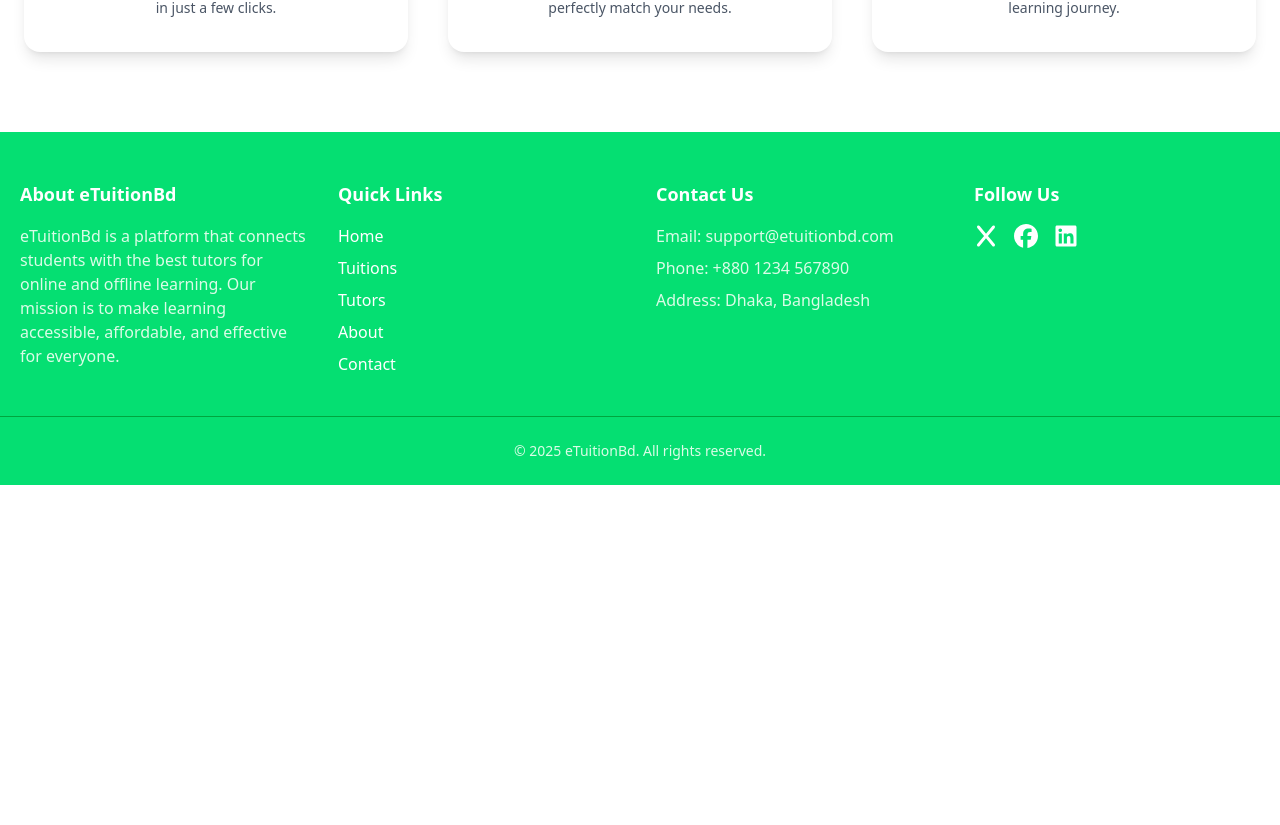
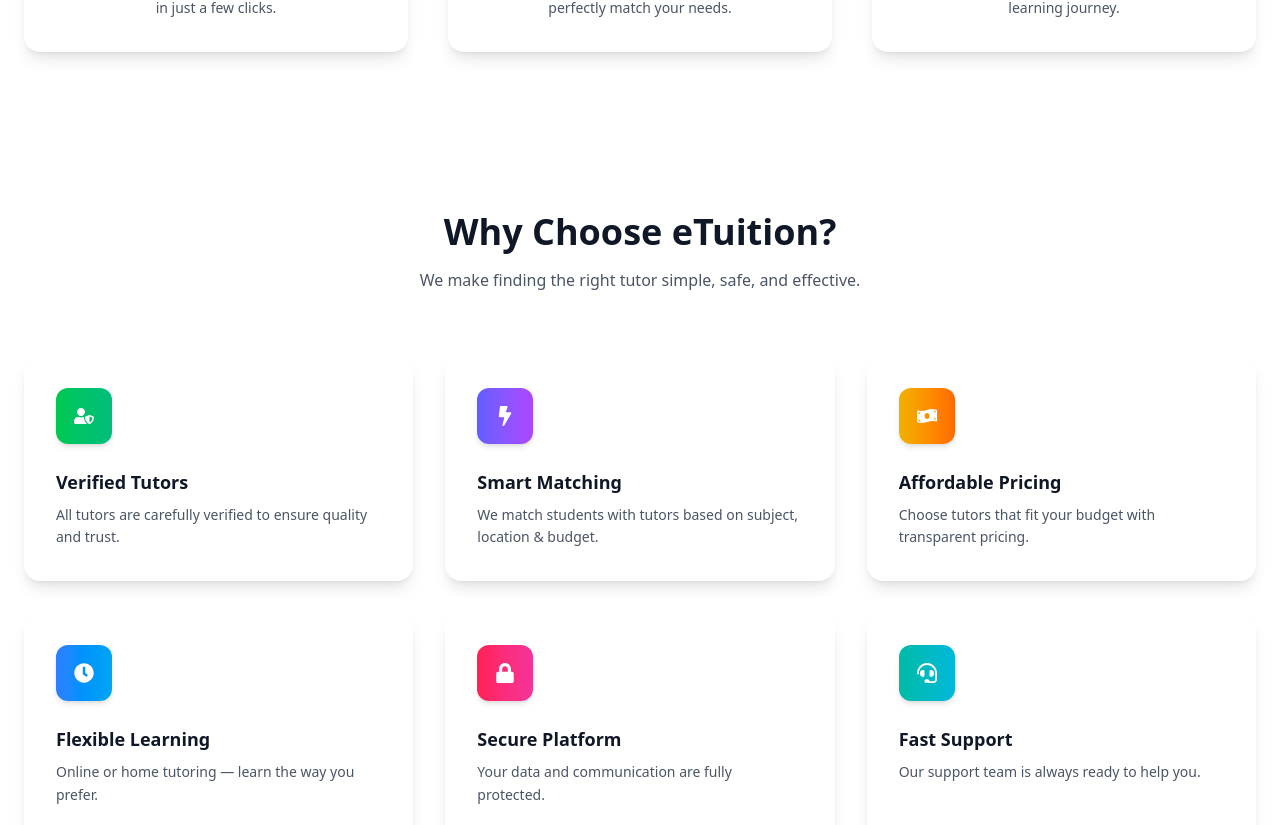
Before and after one commit to ashikuzzaman-riyad/ETuitionBd-Assignment-12-client, a React (Vite) app: page / in a window 1280 px wide. Shown: the part 1972-2797 px from the top of the page. Before the commit the page ends 2457 px from the top, so only its background shows below. Built offline with nearby package versions, Linux system fonts and the light colour scheme; no server answers.

Commit message:
added a WhyChooseUs section

```diff
--- /dev/null
+++ b/src/components/pages/Home/HeroSection/WhyChooseUs.jsx
@@ -0,0 +1,127 @@
+import { motion } from "framer-motion";
+import {
+  FaUserShield,
+  FaBolt,
+  FaMoneyBillWave,
+  FaClock,
+  FaLock,
+  FaHeadset,
+} from "react-icons/fa";
+
+// Animation variants
+const containerVariants = {
+  hidden: { opacity: 0 },
+  visible: {
+    opacity: 1,
+    transition: { staggerChildren: 0.15 },
+  },
+};
+
+const cardVariants = {
+  hidden: { opacity: 0, y: 40 },
+  visible: {
+    opacity: 1,
+    y: 0,
+    transition: { duration: 0.5, ease: "easeOut" },
+  },
+};
+
+const features = [
+  {
+    title: "Verified Tutors",
+    desc: "All tutors are carefully verified to ensure quality and trust.",
+    icon: <FaUserShield />,
+    color: "from-green-500 to-emerald-500",
+  },
+  {
+    title: "Smart Matching",
+    desc: "We match students with tutors based on subject, location & budget.",
+    icon: <FaBolt />,
+    color: "from-indigo-500 to-purple-500",
+  },
+  {
+    title: "Affordable Pricing",
+    desc: "Choose tutors that fit your budget with transparent pricing.",
+    icon: <FaMoneyBillWave />,
+    color: "from-yellow-500 to-orange-500",
+  },
+  {
+    title: "Flexible Learning",
+    desc: "Online or home tutoring — learn the way you prefer.",
+    icon: <FaClock />,
+    color: "from-blue-500 to-sky-500",
+  },
+  {
+    title: "Secure Platform",
+    desc: "Your data and communication are fully protected.",
+    icon: <FaLock />,
+    color: "from-rose-500 to-pink-500",
+  },
+  {
+    title: "Fast Support",
+    desc: "Our support team is always ready to help you.",
+    icon: <FaHeadset />,
+    color: "from-teal-500 to-cyan-500",
+  },
+];
+
+export default function WhyChooseUs() {
+  return (
+    <motion.section
+      className="container mx-auto px-6 py-20"
+      initial={{ opacity: 0, y: 40 }}
+      whileInView={{ opacity: 1, y: 0 }}
+      viewport={{ once: true }}
+      transition={{ duration: 0.6 }}
+    >
+      {/* Header */}
+      <motion.div
+        className="text-center mb-16"
+        initial={{ opacity: 0, y: 20 }}
+        whileInView={{ opacity: 1, y: 0 }}
+        viewport={{ once: true }}
+        transition={{ duration: 0.5 }}
+      >
+        <h2 className="text-3xl md:text-4xl font-bold mb-4">
+          Why Choose eTuition?
+        </h2>
+        <p className="text-gray-600 max-w-2xl mx-auto">
+          We make finding the right tutor simple, safe, and effective.
+        </p>
+      </motion.div>
+
+      {/* Features Grid */}
+      <motion.div
+        className="grid grid-cols-1 sm:grid-cols-2 lg:grid-cols-3 gap-8"
+        variants={containerVariants}
+        initial="hidden"
+        whileInView="visible"
+        viewport={{ once: true }}
+      >
+        {features.map((item, index) => (
+          <motion.div
+            key={index}
+            variants={cardVariants}
+            whileHover={{ y: -8 }}
+            className="bg-white rounded-2xl shadow-lg p-8 group hover:shadow-2xl transition-all duration-300"
+          >
+            {/* Icon */}
+            <div
+              className={`w-14 h-14 mb-6 flex items-center justify-center rounded-xl bg-gradient-to-r ${item.color} text-white text-xl shadow-md`}
+            >
+              {item.icon}
+            </div>
+
+            {/* Text */}
+            <h3 className="text-lg font-semibold mb-2">
+              {item.title}
+            </h3>
+            <p className="text-gray-600 text-sm leading-relaxed">
+              {item.desc}
+            </p>
+          </motion.div>
+        ))}
+      </motion.div>
+    </motion.section>
+  );
+}
--- a/src/components/pages/Home/Home.jsx
+++ b/src/components/pages/Home/Home.jsx
@@ -4,6 +4,7 @@
 import TuitionPost from './HeroSection/TuitiionPost';
 import LatestTutor from './HeroSection/LatestTutor';
 import HowItWorks from './HeroSection/HowItWorks';
+import WhyChooseUs from './HeroSection/WhyChooseUs';
 
 const Home = () => {
     return (
@@ -23,6 +24,9 @@
            <section>
             <HowItWorks></HowItWorks>
            </section>
+           <section>
+            <WhyChooseUs></WhyChooseUs>
+           </section>
         </div>
     );
 };
```
